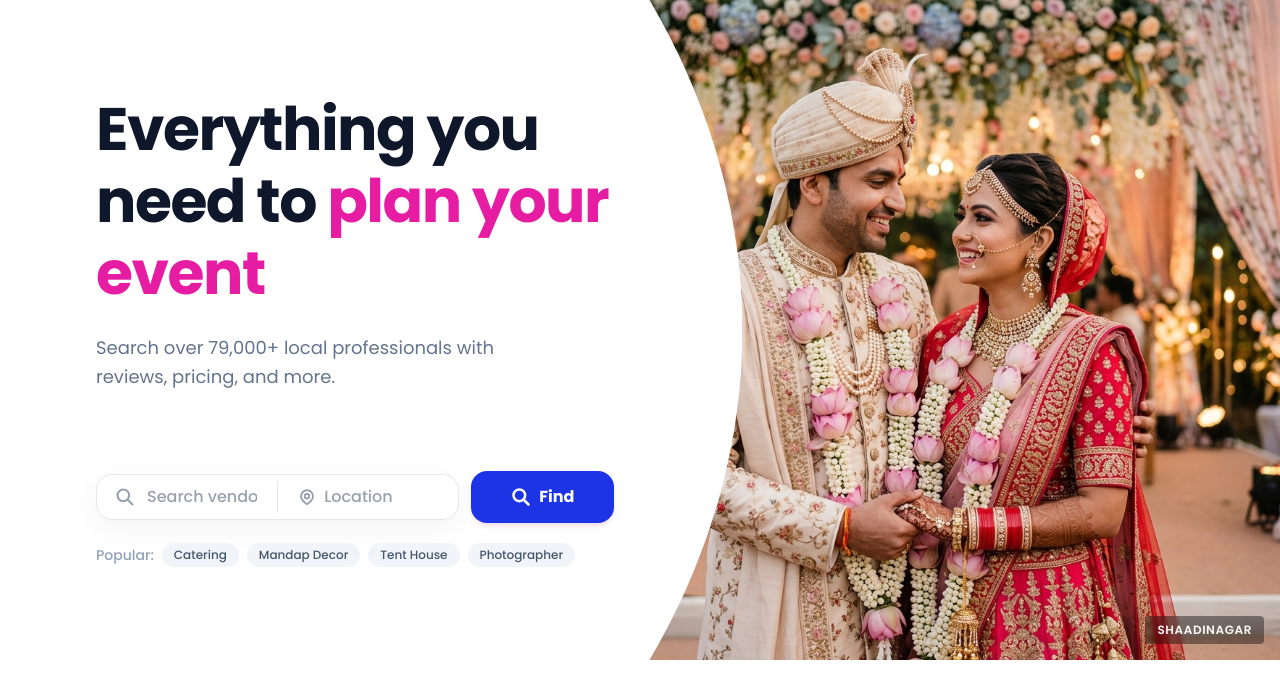
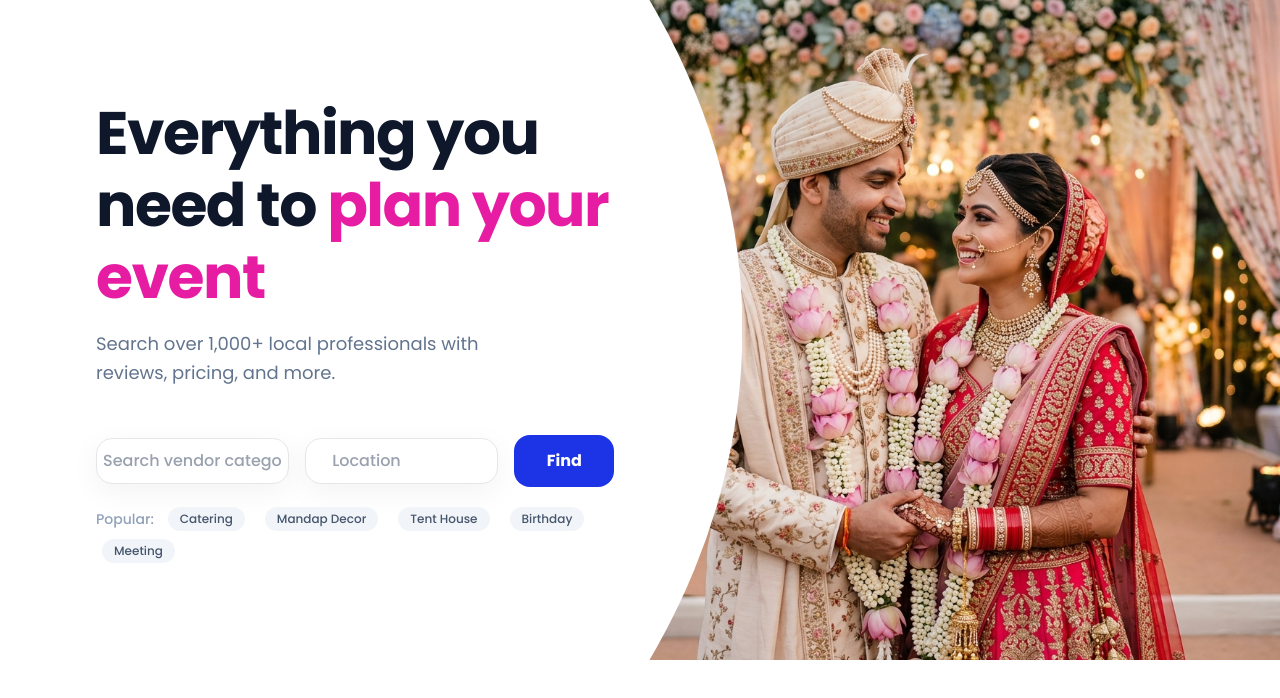
Before and after one commit to the-ankitkumar/ShaadiNagar-Tent-House-Event-Management, a React (Vite) app: page / in a window 1280 px wide. Shown: the top 698 px of the page. Built offline with nearby package versions, Linux system fonts and the light colour scheme; a web font is replaced by a local one.

Commit message:
Again refined hero section

```diff
--- a/src/components/Hero.jsx
+++ b/src/components/Hero.jsx
@@ -11,114 +11,79 @@ const Hero = () => {
 
   return (
     <section className="relative w-full h-[580px] md:h-[620px] lg:h-[660px] bg-[#FAF9F6] overflow-hidden flex items-center">
-
       <div className="absolute right-0 top-0 w-full md:w-[58%] h-full z-0">
         <img
           src={weddingHero}
           alt="Wedding Couple"
           className="w-full h-full object-cover object-[center_35%] md:object-[65%_35%] select-none"
         />
-        <div className="absolute inset-0 bg-black/35 md:bg-transparent z-10" />
-      </div>
-      <div className="absolute bottom-4 right-4 bg-black/40 backdrop-blur-[2px] text-white/95 text-[10px] md:text-xs font-semibold tracking-wider px-3 py-1.5 rounded uppercase select-none z-20">
-        ShaadiNagar
       </div>
       <div className="hero-clip-path z-20 w-full md:w-[58%] h-full flex flex-col justify-center px-6 sm:px-12 md:pl-16 md:pr-24 lg:pl-24 lg:pr-32 bg-transparent md:bg-white text-white md:text-slate-800">
         <div className="flex flex-col max-w-xl md:max-w-2xl bg-black/35 backdrop-blur-[6px] md:backdrop-blur-none p-6 md:p-0 rounded-2xl md:bg-transparent shadow-xl md:shadow-none">
-
-
-          <div className="mb-5 md:mb-6">
+          <div className="mb-5 md:mb-4">
             <h1 className="text-3xl sm:text-4xl md:text-5xl lg:text-6xl font-bold font-serif text-white md:text-slate-900 leading-[1.2] tracking-tight">
               Everything you need to <span className="text-white md:text-[#e61da3] ">plan your event</span>
             </h1>
           </div>
 
 
-          <div className="mb-12 md:mb-20">
+          <div className="mb-5 md:mb-12">
             <p className="text-sm sm:text-base md:text-lg text-white/90 md:text-slate-500 font-normal leading-relaxed max-w-md">
-              Search over 79,000+ local professionals with reviews, pricing, and more.
+              Search over 1,000+ local professionals with reviews, pricing, and more.
             </p>
           </div>
 
 
-          <div className="w-full">
+          <div>
             <form
               onSubmit={handleSearch}
               className="w-full flex flex-col md:flex-row items-stretch md:items-center gap-3"
             >
 
-              <div className="flex-1 bg-white border border-gray-150 md:border-gray-200 rounded-2xl shadow-[0_16px_36px_-6px_rgba(0,0,0,0.18)] md:shadow-[0_8px_30px_rgba(0,0,0,0.05)] p-2 md:p-1.5 flex flex-col md:flex-row items-stretch md:items-center gap-2 md:gap-0 transition-all duration-300 focus-within:ring-4 focus-within:ring-[#E61D2B]/10 focus-within:border-[#E61D2B]/30">
-
-                <div className="flex items-center flex-1 px-3 py-2 md:py-1">
-                  <svg
-                    className="w-5 h-5 text-gray-400 mr-3 flex-shrink-0"
-                    fill="none"
-                    stroke="currentColor"
-                    strokeWidth="2.5"
-                    viewBox="0 0 24 24"
-                  >
-                    <path strokeLinecap="round" strokeLinejoin="round" d="M21 21l-6-6m2-5a7 7 0 11-14 0 7 7 0 0114 0z" />
-                  </svg>
-                  <input
+                <div className="flex-1 bg-white border border-gray-150 md:border-gray-200 rounded-2xl shadow-[0_16px_36px_-6px_rgba(0,0,0,0.18)] md:shadow-[0_8px_30px_rgba(0,0,0,0.05)] p-1 md:p-1.5 flex transition-all duration-300 focus-within:ring-4 focus-within:ring-[#E61D2B]/10 focus-within:border-[#E61D2B]/30  ">
+                <div className="flex items-center flex-1 px-0 py-0 md:py-1 ">
+                   <input
                     type="text"
                     value={searchQuery}
                     onChange={(e) => setSearchQuery(e.target.value)}
-                    placeholder="Search vendor category or name"
-                    className="w-full bg-transparent border-none outline-none text-slate-800 placeholder-gray-400 text-sm md:text-base font-medium"
+                    placeholder="Search vendor category"
+                    className="w-full bg-transparent border-none outline-none text-slate-800 placeholder-gray-400 text-sm md:text-base font-medium flex gap-1"
                   />
-                </div>
+                 </div>
+                 </div>
 
-
-                <div className="hidden md:block w-[1px] h-8 bg-gray-200 self-center mx-2" />
-                <div className="flex items-center flex-1 px-3 py-2 md:py-1">
-
-                  <svg
-                    className="w-4.5 h-4.5 text-gray-400 mr-2 flex-shrink-0"
-                    fill="none"
-                    stroke="currentColor"
-                    strokeWidth="2.5"
-                    viewBox="0 0 24 24"
-                  >
-                    <path strokeLinecap="round" strokeLinejoin="round" d="M17.657 16.657L13.414 20.9a1.998 1.998 0 01-2.827 0l-4.244-4.243a8 8 0 1111.314 0z" />
-                    <path strokeLinecap="round" strokeLinejoin="round" d="M15 11a3 3 0 11-6 0 3 3 0 016 0z" />
-                  </svg>
+                <div className="flex-1 bg-white border border-gray-150 md:border-gray-200 rounded-2xl shadow-[0_16px_36px_-6px_rgba(0,0,0,0.18)] md:shadow-[0_8px_30px_rgba(0,0,0,0.05)] p-2 md:p-1.5 flex md:flex-row items-stretch md:items-center gap-2 md:gap-0 transition-all duration-300 focus-within:ring-4 focus-within:ring-[#E61D2B]/10 focus-within:border-[#E61D2B]/30 mx-1 ">
+                 <div className="flex items-center flex-1 px-3 py-2 md:py-1 flex-wrap">
                   <input
                     type="text"
                     value={location}
                     onChange={(e) => setLocation(e.target.value)}
                     placeholder="Location"
-                    className="w-full bg-transparent border-none outline-none text-slate-800 placeholder-gray-400 text-sm md:text-base font-medium"
+                    className="w-full bg-transparent border-none outline-none text-slate-800 placeholder-gray-400 text-sm md:text-base font-medium flex mx-2"
                   />
-                </div>
-              </div>
-              <div className="flex-shrink-0">
+                 </div>
+                 </div>
+
+              <div className="">
                 <button
                   type="submit"
-                  className="w-full md:w-auto bg-[#1d34e6] hover:bg-[#C8101E] active:scale-[0.97] text-white font-bold text-base px-10 py-4 md:py-3.5 rounded-2xl transition-all duration-200 flex items-center justify-center gap-2 cursor-pointer shadow-md shadow-rose-900/10 hover:shadow-lg hover:shadow-rose-900/20"
+                  className=" bg-[#1d34e6] hover:bg-[#c810af] active:scale-[0.97] text-white font-bold text-base px-10 py-4 md:py-3.5 rounded-2xl transition-all duration-200 flex items-center justify-center gap-2 cursor-pointer  w-25"
                 >
-                  <svg
-                    className="w-5 h-5 text-white"
-                    fill="none"
-                    stroke="currentColor"
-                    strokeWidth="3"
-                    viewBox="0 0 24 24"
-                  >
-                    <path strokeLinecap="round" strokeLinejoin="round" d="M21 21l-6-6m2-5a7 7 0 11-14 0 7 7 0 0114 0z" />
-                  </svg>
                   <span>Find</span>
                 </button>
               </div>
+
             </form>
           </div>
           <div className="mt-5">
             <div className="flex flex-wrap items-center gap-2 text-xs sm:text-sm">
               <span className="text-white/70 md:text-slate-400 font-medium">Popular:</span>
-              {['Catering', 'Mandap Decor', 'Tent House', 'Photographer'].map((item) => (
+              {['Catering', 'Mandap Decor', 'Tent House', 'Birthday','Meeting'].map((item) => (
                 <button
                   key={item}
                   type="button"
                   onClick={() => setSearchQuery(item)}
-                  className="px-3 py-1 bg-white/10 md:bg-slate-100 hover:bg-white/20 md:hover:bg-slate-200 active:scale-95 text-white md:text-slate-600 rounded-full transition-all duration-150 cursor-pointer text-xs font-medium"
+                  className="px-3 py-1 bg-white/10 md:bg-slate-100 hover:bg-white/20 md:hover:bg-slate-200 active:scale-95 text-white md:text-slate-600 rounded-full transition-all duration-150 cursor-pointer text-xs font-medium mx-1.5"
                 >
                   {item}
                 </button>
```
